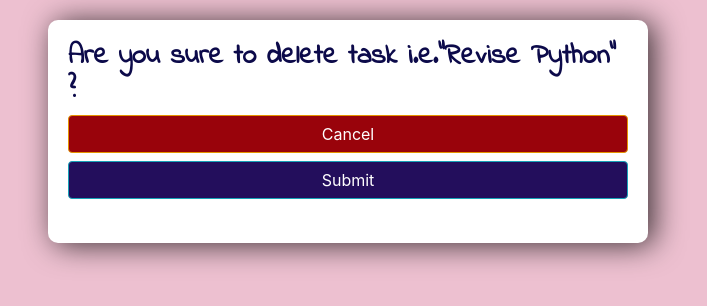
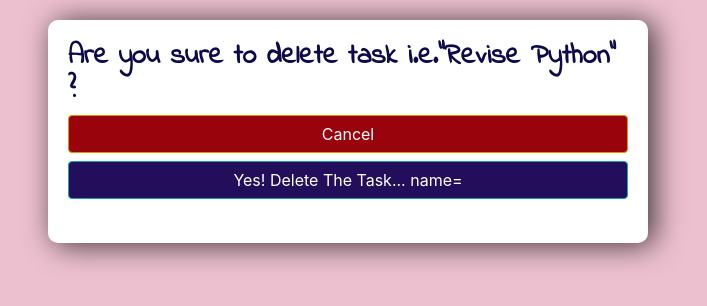
Before and after one commit to srishtisingh-3009/MY-TODO-APP-USING-DJANGO, a Django app: page /delete/2/ in a window 1280 px wide. Shown: the top 306 px of the page, without its empty margins (292-999 px from the left). Run offline with Django 3.2, Linux system fonts and the light colour scheme; data comes from the database, SQL or seed files in the repository; some libraries are stand-ins or nearby versions.

Commit message:
Update delete.html

```diff
--- a/my_todo/todoApp/templates/todoApp/delete.html
+++ b/my_todo/todoApp/templates/todoApp/delete.html
@@ -58,7 +58,7 @@ integrity="sha384-ggOyR0iXCbMQv3Xipma34MD+dH/1fQ784/j6cY/iJTQUOhcWr7x9JvoRxT2MZw
 <a class="btn  btn-danger" href="{% url 'first' %}">Cancel</a>
 <form method="POST" action="">
   {% csrf_token %}
-  <input class="btn btn-info" type="submit" name="confirm">
+  <input class="btn btn-info" type="submit" value="Yes! Delete The Task... name="confirm">
 </form
 
 </div>
```
